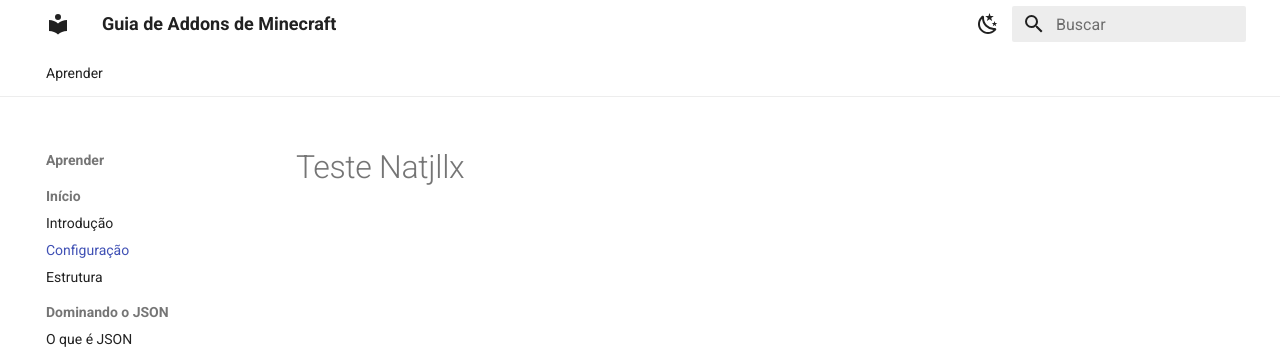
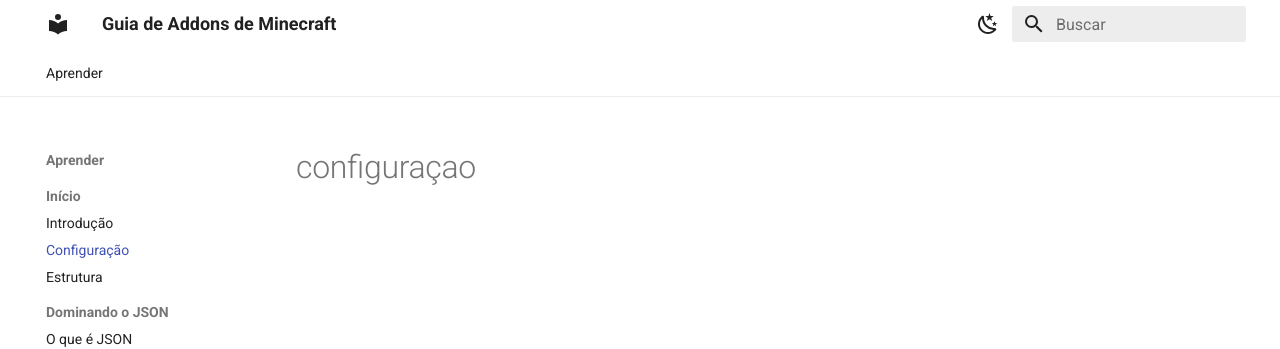
Before and after one commit to natjllx/minecraft-addons-guide, an MkDocs documentation site: the page built from docs/aprender/inicio/configuracao.md, in a window 1280 px wide. Shown: the top 349 px of the page. Built offline with MkDocs 1.6.1 and Material for MkDocs 9.7.7, drawn with Linux system fonts in a browser that asks for light colours.

Commit message:
Update configuracao.md

```diff
--- a/docs/aprender/inicio/configuracao.md
+++ b/docs/aprender/inicio/configuracao.md
@@ -1 +1 @@
-# Teste Natjllx
+# configuraçao
```
